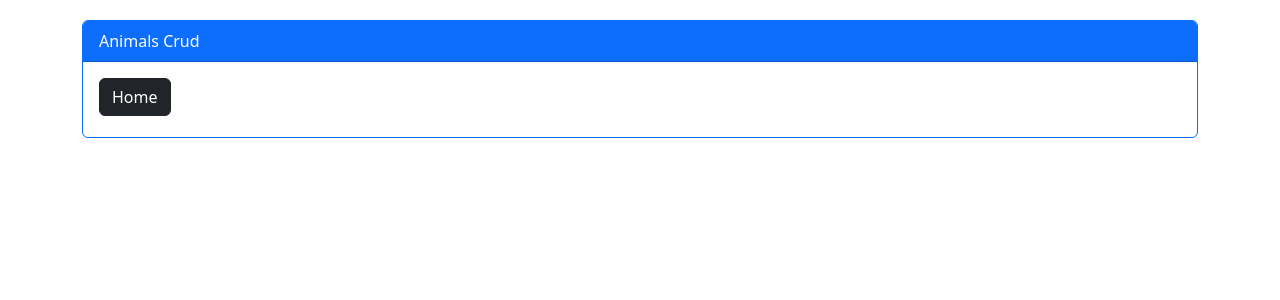
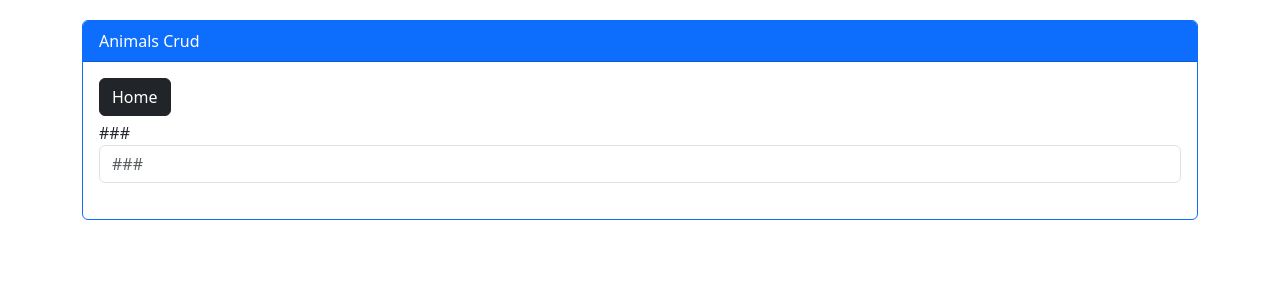
Before and after one commit to Adyson-Lima/animals_frontend, a React (Create React App) app: page /newupdate/0 in a window 1280 px wide. Shown: the top 300 px of the page. Built offline with nearby package versions, Linux system fonts and the light colour scheme.

Commit message:
19° commit - tdd tela NewUpdate: Existe input1 em NewUpdate? GREEN

```diff
--- a/src/pages/NewUpdate/index.js
+++ b/src/pages/NewUpdate/index.js
@@ -15,7 +15,16 @@ export default function NewUpdate(){
         <Link data-testid="mylink" className="btn btn-dark"
         style={{marginBottom: '5px'}} to="/">Home</Link>
 
-        <form data-testid="myform"></form>
+        <form data-testid="myform">
+
+          <div className="form-group">
+            <label htmlFor="###">###</label>
+            <input data-testid="input1" id="###" type="text"
+            style={{marginBottom: '20px'}} className="form-control"
+            placeholder="###"></input>
+          </div>
+
+        </form>
 
       </div>
     </div>
```
